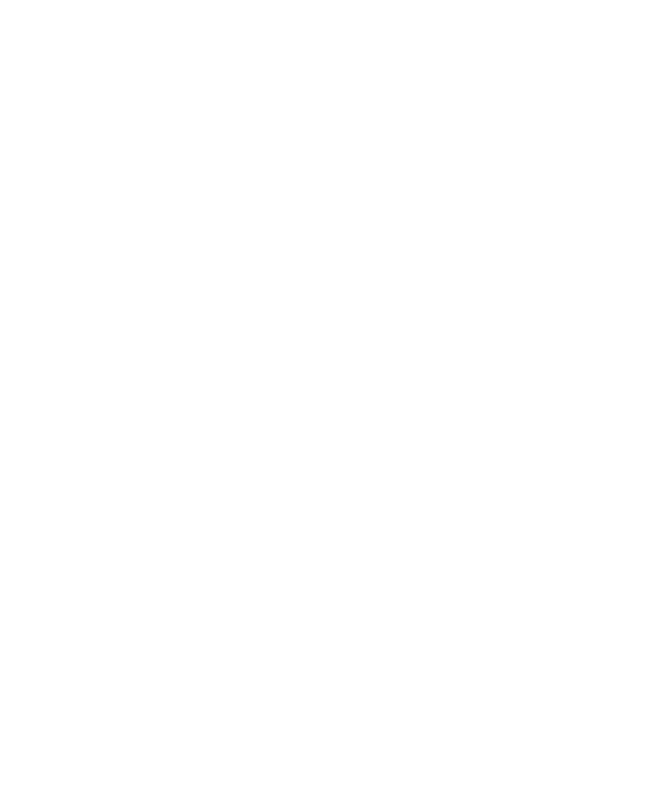
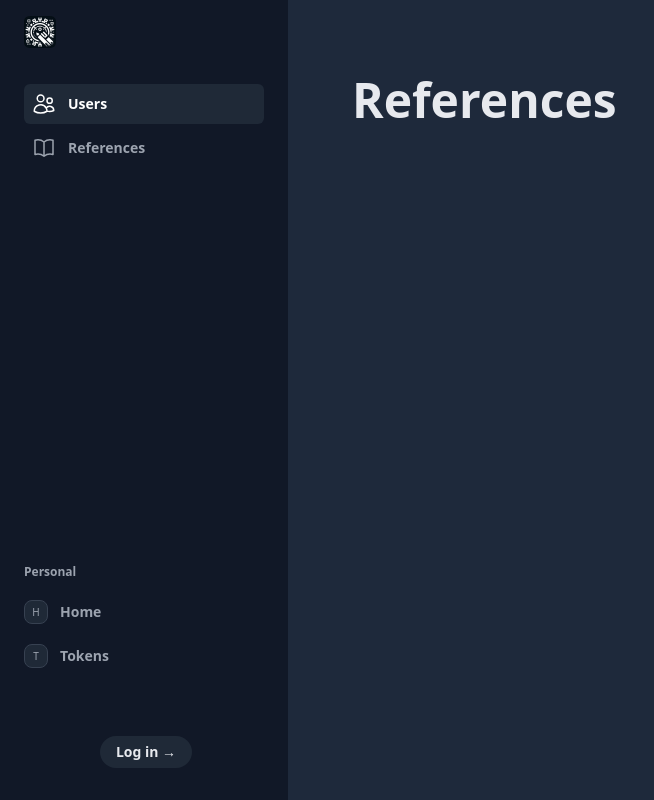
Before and after one commit to TimonBed/GamingFrontend, a React (Vite) app: page /admin/references in a window 1280 px wide. Before the commit this address had no page. Shown: the whole page, without its empty margins (0-654 px from the left). Built offline with nearby package versions, Linux system fonts and the light colour scheme.

Commit message:
reference page added

```diff
--- a/src/App.tsx
+++ b/src/App.tsx
@@ -18,6 +18,7 @@
 import Register from "./components/login/Register";
 import AdminDashboard from "./components/admin/AdminDashboard";
 import Users from "./components/admin/Users/Users";
+import ReferencesPage from "./components/admin/References/ReferencesPage";
 
 function App() {
   return (
@@ -57,6 +58,7 @@
               }
             >
               <Route path="/admin/users" element={<Users />} />
+              <Route path="/admin/references" element={<ReferencesPage />} />
             </Route>
           </Routes>
         </div>
--- a/src/components/admin/AdminDashboard.tsx
+++ b/src/components/admin/AdminDashboard.tsx
@@ -1,11 +1,13 @@
-import { HomeIcon, UsersIcon } from "@heroicons/react/24/outline";
+import { UsersIcon, BookOpenIcon } from "@heroicons/react/24/outline";
 import Profile from "../navbar/Profile";
 import { Link } from "react-router-dom";
 import logo from "../../assets/logo.png";
+import { useState } from "react";
+
 
 const navigation = [
-  { name: "Dashboard", href: "#", icon: HomeIcon, count: "5", current: false },
   { name: "Users", href: "/admin/users", icon: UsersIcon, current: true },
+  { name: "References", href: "/admin/references", icon: BookOpenIcon, current: false },
 ];
 const teams = [
   { id: 1, name: "Home", href: "/", initial: "H", current: false },
@@ -17,6 +19,16 @@
 }
 
 export default function AdminDashboard() {
+  const [navItems, setNavItems] = useState(navigation);
+  const handleCurrent = (name: string) => {
+    console.log(name);
+    const updatedNavItems = navItems.map(item =>
+      item.name === name ? { ...item, current: true } : { ...item, current: false }
+    );
+    setNavItems(updatedNavItems);
+    console.log(updatedNavItems);
+  };
+
   return (
     <div className=" min-w-72 flex flex-col h-screen gap-y-5  overflow-y-auto bg-gray-900 px-6">
       <div className="flex h-16 shrink-0 items-center ">
@@ -28,10 +40,11 @@
         <ul role="list" className="flex fl flex-1 flex-col gap-y-7">
           <li className="flex flex-grow">
             <ul role="list" className=" space-y-1 w-full">
-              {navigation.map((item) => (
+              {navItems.map((item) => (
                 <li key={item.name}>
                   <Link
                     to={item.href}
+                    onClick={() => handleCurrent(item.name)}
                     className={classNames(
                       item.current
                         ? "bg-gray-800 text-white"
@@ -44,14 +57,14 @@
                       aria-hidden="true"
                     />
                     {item.name}
-                    {item.count ? (
+                    {/* {item.count ? (
                       <span
                         className="ml-auto w-9 min-w-max whitespace-nowrap rounded-full bg-gray-900 px-2.5 py-0.5 text-center text-xs font-medium leading-5 text-white ring-1 ring-inset ring-gray-700"
                         aria-hidden="true"
                       >
                         {item.count}
                       </span>
-                    ) : null}
+                    ) : null} */}
                   </Link>
                 </li>
               ))}
--- /dev/null
+++ b/src/components/admin/References/ReferencesPage.tsx
@@ -0,0 +1,11 @@
+import React from 'react'
+
+const ReferencesPage = () => {
+  return (
+    <div className="p-16 bg-slate-800 w-full text-brandtext">
+    <h1 className="text-left">References</h1>
+    </div>
+  )
+}
+
+export default ReferencesPage
```
